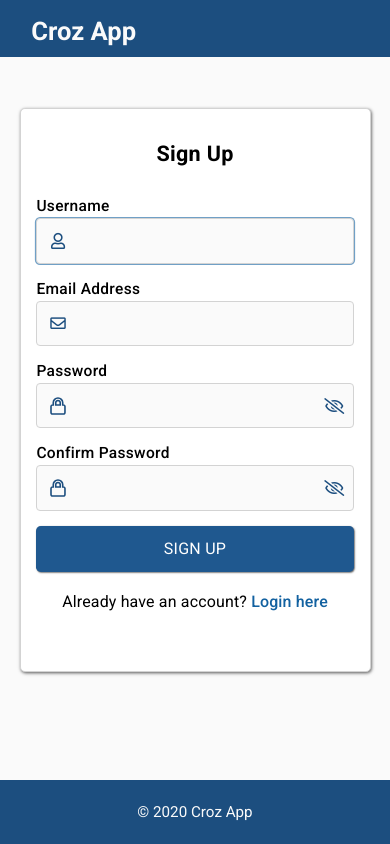
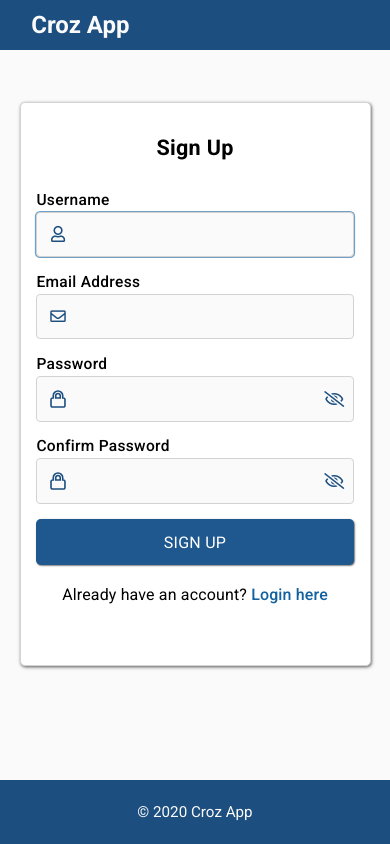
Before and after one commit to Seth250/crozoff, a Django app: page /signup/ in a window 390 px wide. Run offline with Django 3.2, Linux system fonts and the light colour scheme; some libraries are stand-ins or nearby versions.

Commit message:
updated header styles

```diff
--- a/todo/static/todo/scss/_header.scss
+++ b/todo/static/todo/scss/_header.scss
@@ -4,13 +4,13 @@
   display: flex;
   justify-content: space-around;
   align-items: center;
-  padding: 0.8em 4% 0.8em 8%;
+  padding: 0.85em 4% 0.85em 8%;
 
   h1{
     width: 32vw;
 
     a{
-      // border: 1px solid black;
+      display: block;
       color: $primary-color;
       font-size: 90%;
     }
@@ -129,48 +129,44 @@
 
 @media only screen and (max-width: 1024px){
 	.page-header{
-    padding-top: 0.6em;
-    padding-bottom: 0.6em;
+    padding-top: 0.7em;
+    padding-bottom: 0.7em;
 
     h1{
+      // border: 1px solid red;
       width: 25vw;
 
       a{
-        font-size: 80%;
+        font-size: 75%;
       }
     }
-    // font-size: 90%;
 
     .search-form{
       width: 45vw;
     }
-
-    // .detail-bar__user{
-    //   font-size: 110%;
-    // }
   }
 }
 
 @media only screen and (max-width: 600px){
   .page-header{
     h1{
-      width: 50vw;
+      width: 48vw;
       transition: all 0.3s ease;
     }
 
     .heading-collapse-mobile{
-      width: 3vw;
-      font-size: 1px;
+      width: 0;
+      font-size: 0;
       transform: scaleX(0);
     }
 
     .search-form{
       width: 2.1rem;
       transition: all 0.3s ease;
-      // overflow: hidden;
     }
 
     .form-open-mobile{
+      transform: translateX(-2.5%);
       width: 80vw;
     }
 
@@ -190,7 +186,6 @@
       // border: 1px solid red;
       // width: 28px;
       width: 2rem;
-      // width: 100%;
     }
 
     .detail-bar__nav{
@@ -198,11 +193,3 @@
     }
   }
 }
-
-@media only screen and (max-width: 280px){
-  .page-header{
-    h1{
-      width: 45vw;
-    }
-  }
-}
```
Also changed, not shown: todo/static/todo/css/styles.css.
